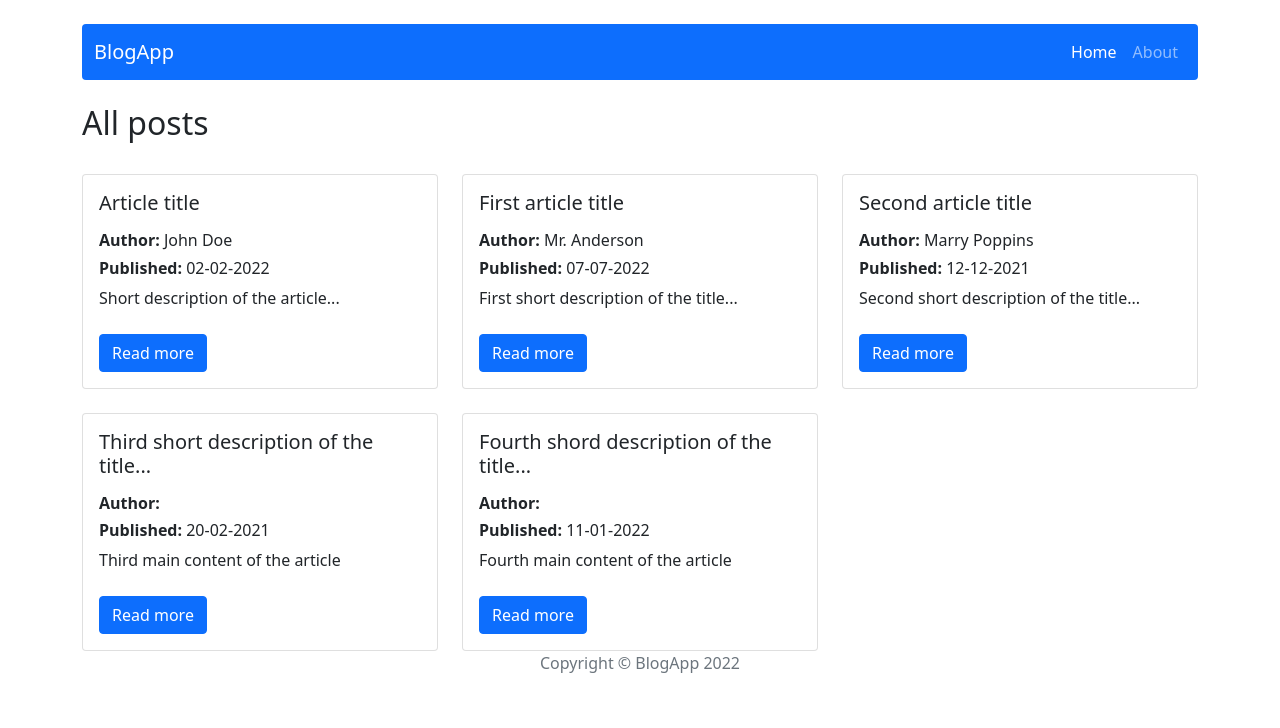
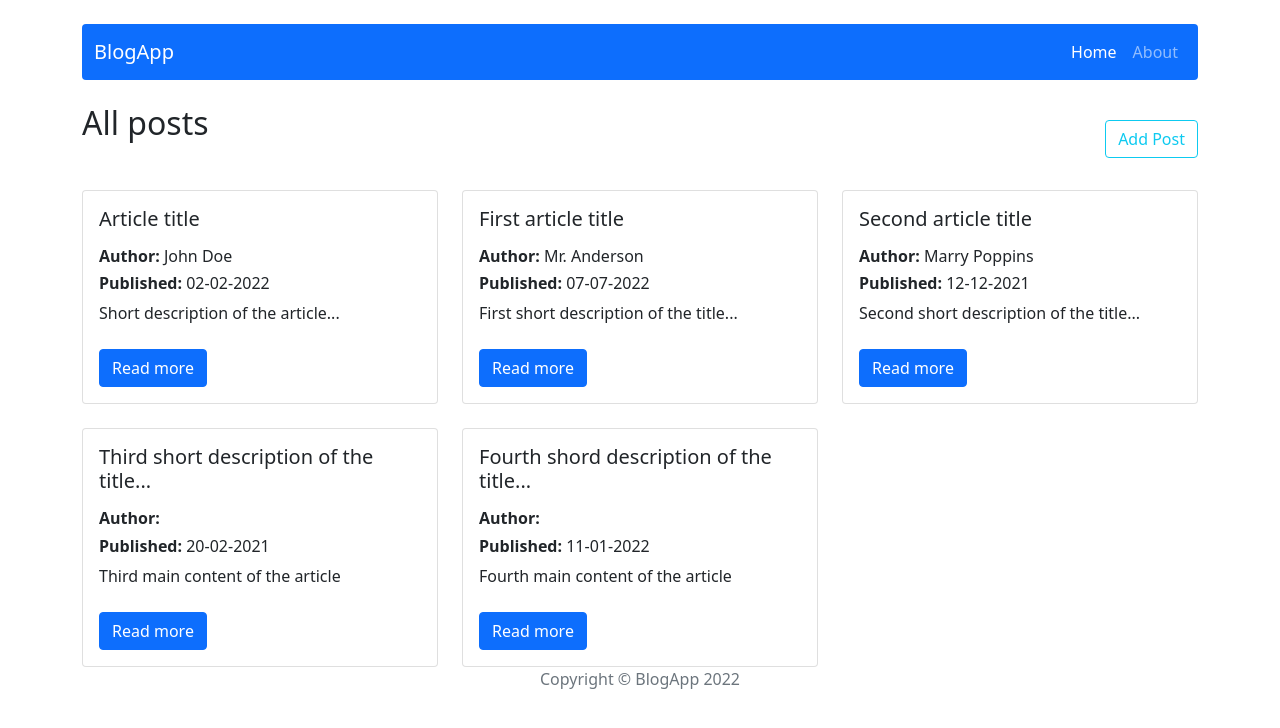
Before and after one commit to Geometric7/react_blog_app, a React (Create React App) app: page / in a window 1280 px wide. Shown: the top 728 px of the page. Built offline with nearby package versions, Linux system fonts and the light colour scheme.

Commit message:
Add homepage features & debugging

```diff
--- a/package.json
+++ b/package.json
@@ -16,6 +16,7 @@
     "react-router-dom": "^6.2.1",
     "react-scripts": "5.0.0",
     "sass": "^1.49.0",
+    "shortid": "^2.2.16",
     "web-vitals": "^2.1.4"
   },
   "scripts": {
--- a/src/Redux/postsRedux.js
+++ b/src/Redux/postsRedux.js
@@ -1,11 +1,18 @@
+import shortid from 'shortid';
+
 //selectors
 export const getAllPosts = state => state.posts;
 // actions
 const createActionName = actionName => `app/posts/${actionName}`;
+const ADD_POST = createActionName('ADD_POST');
 
 // action creators
+export const addPost = payload => ({ type: ADD_POST, payload });
+
 const postsReducer = (statePart = [], action) => {
   switch (action.type) {
+      case ADD_POST:
+        return [ ...statePart, { ...action.payload, id: shortid() }];
     default:
       return statePart;
   };
--- a/src/components/features/Posts.js
+++ b/src/components/features/Posts.js
@@ -1,6 +1,7 @@
-import { getAllPosts } from '../../Redux/postsRedux';
-import { useSelector } from 'react-redux';
+import { getAllPosts } from '../../Redux/postsRedux'
+import { useSelector } from 'react-redux'
 import { Card, Row, Col, Button } from 'react-bootstrap'
+import { Link } from 'react-router-dom'
 
 const Posts =() => {
 
@@ -8,8 +9,11 @@ const Posts =() => {
 
   return (
     <section>
-      <div>
+      <div className="d-flex justify-content-between">
         <h2>All posts</h2>
+        <Link className="mt-2" to={"/post/add"}>
+          <Button variant="outline-info" className="mt-2">Add Post</Button>
+        </Link>
       </div>
       <Row xs={1} md={2} lg={3} className="g-4 mt-2">
         {
@@ -21,7 +25,9 @@ const Posts =() => {
                   <Card.Subtitle className="mt-2"><span className="fw-bold">Author: </span>{post.author}</Card.Subtitle>
                   <Card.Subtitle className="mt-2"><span className="fw-bold">Published: </span>{post.publishedDate}</Card.Subtitle>
                   <Card.Text className="mt-2">{post.shortDescription}</Card.Text>
-                  <Button variant="primary" className="mt-2">Read more</Button>
+                  <Link className="mt-auto" key={post.id} to={"/post/" + post.id}>
+                    <Button variant="primary" className="mt-2">Read more</Button>
+                  </Link>
                 </Card.Body>
               </Card>
             </Col>
```
Also changed, not shown: 1 other file (tests, documents, lock files or other folders).
